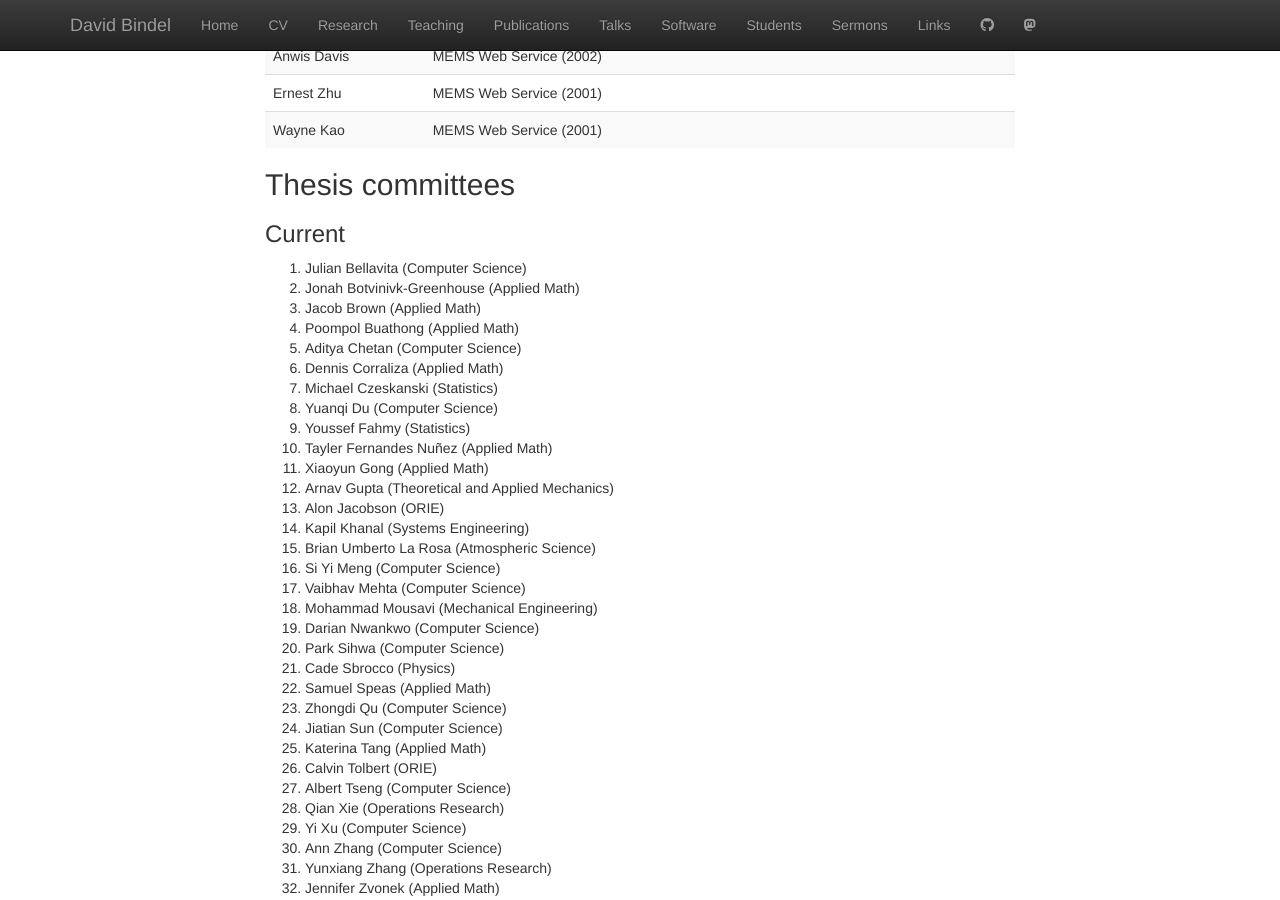
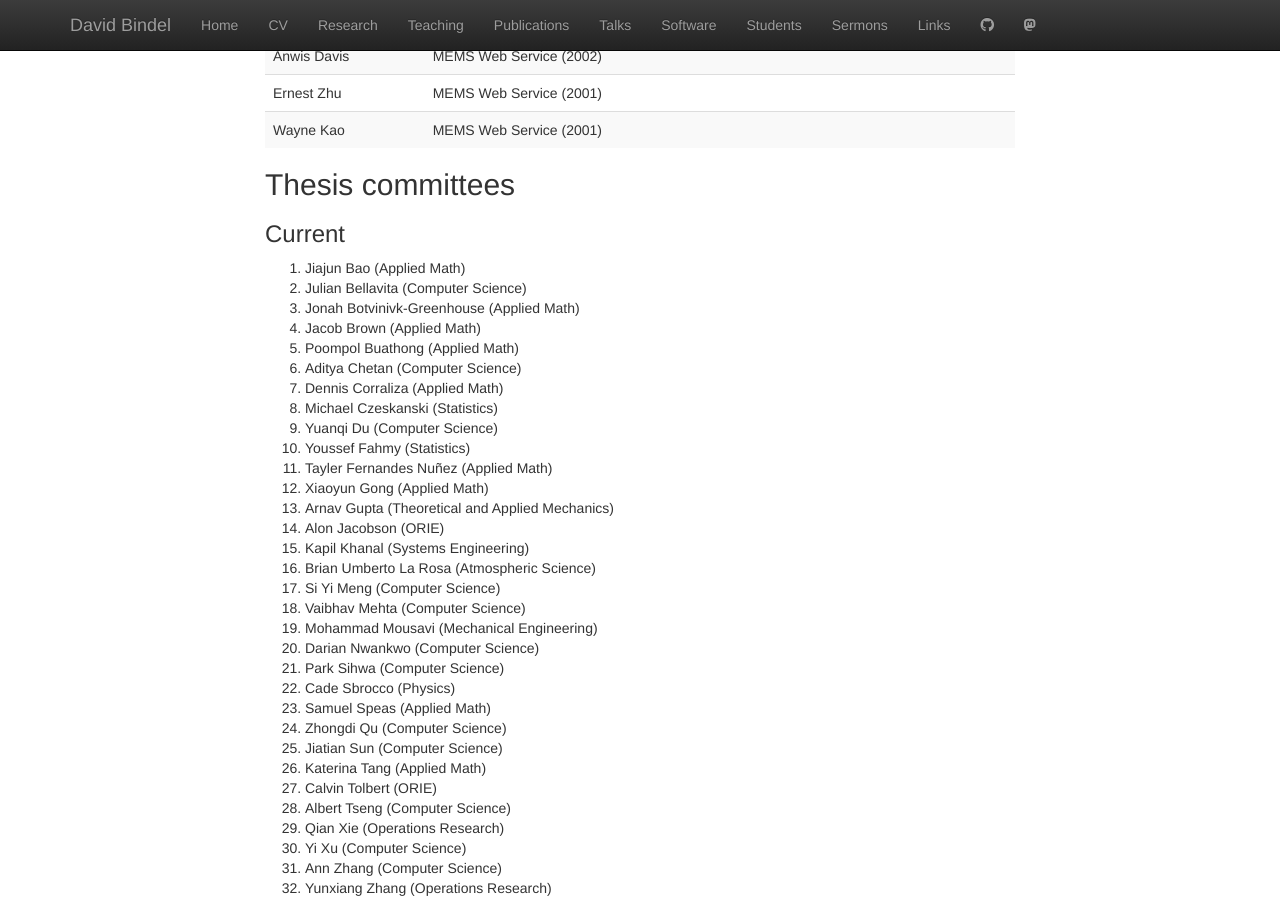
Before and after one commit to dbindel/cornell_web, a Jekyll site: the page built from students.html, in a window 1280 px wide and 900 px high, scrolled down 6764 px. Built offline with Jekyll 4.4.1, drawn with Linux system fonts in a browser that asks for light colours; nearby versions of some CDN libraries.

Commit message:
Update student committees list.

```diff
--- a/_data/students.yml
+++ b/_data/students.yml
@@ -897,6 +897,11 @@ ugrad:
 committees:
   -
     degree: phd
+    last: Bao
+    first: Jiajun
+    field: Applied Math
+  -
+    degree: phd
     last: Bellavita
     first: Julian
     field: Computer Science
```
